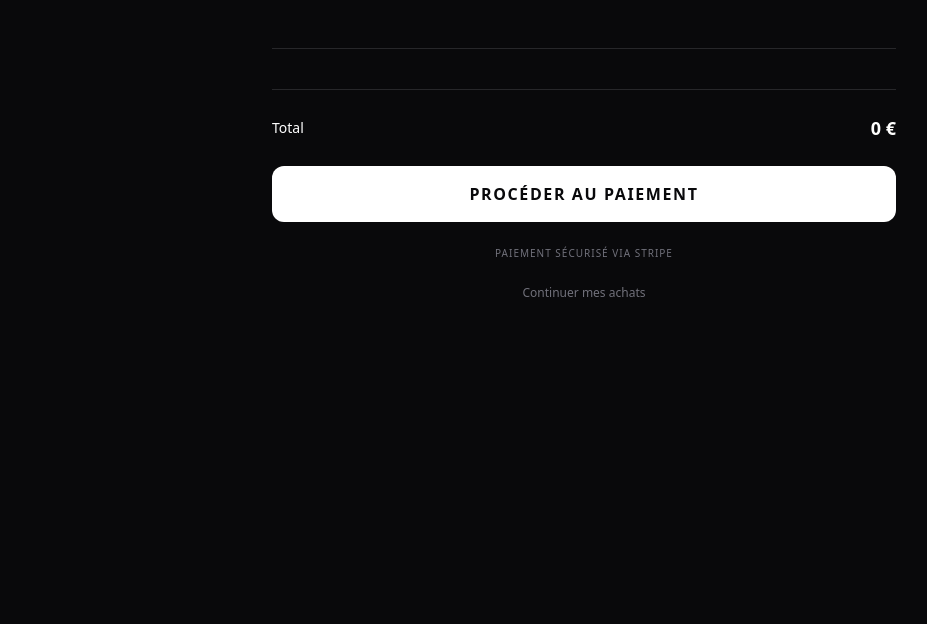
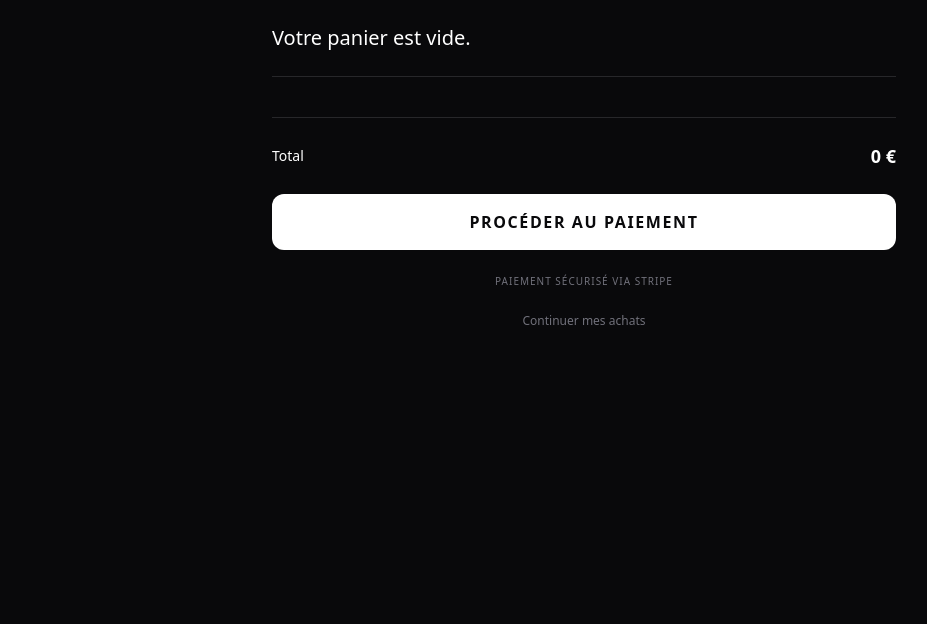
Before and after one commit to rafaeldupreypro-del/Test_Site, a plain HTML site: page Templates/Premium/panier.html in a window 1280 px wide. Shown: the part 176-800 px from the top of the page, without its empty margins (56-983 px from the left). Drawn offline with nearby package versions, Linux system fonts and the light colour scheme.

Commit message:
Modif premium

```diff
--- a/Templates/Premium/panier.html
+++ b/Templates/Premium/panier.html
@@ -146,6 +146,7 @@
 
         totalElement.innerText = total + " €";
     }
+    renderCart();
     </script>
 </body>
 </html>
```
